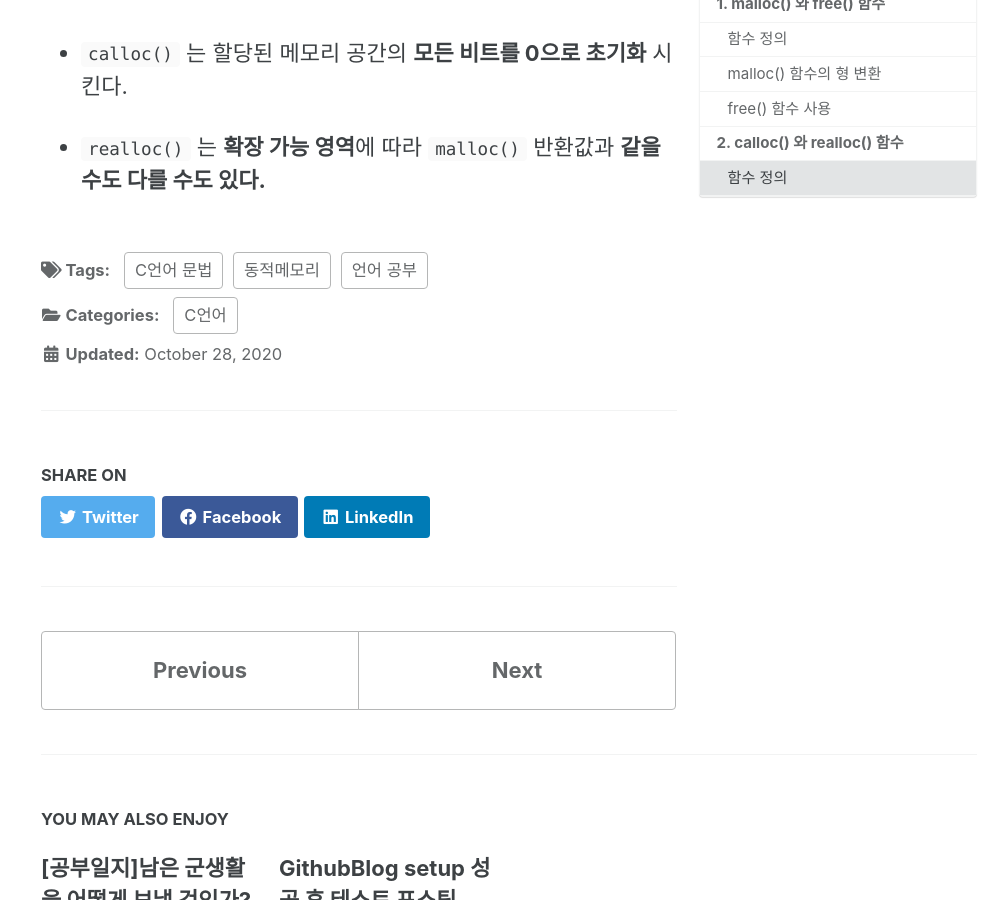
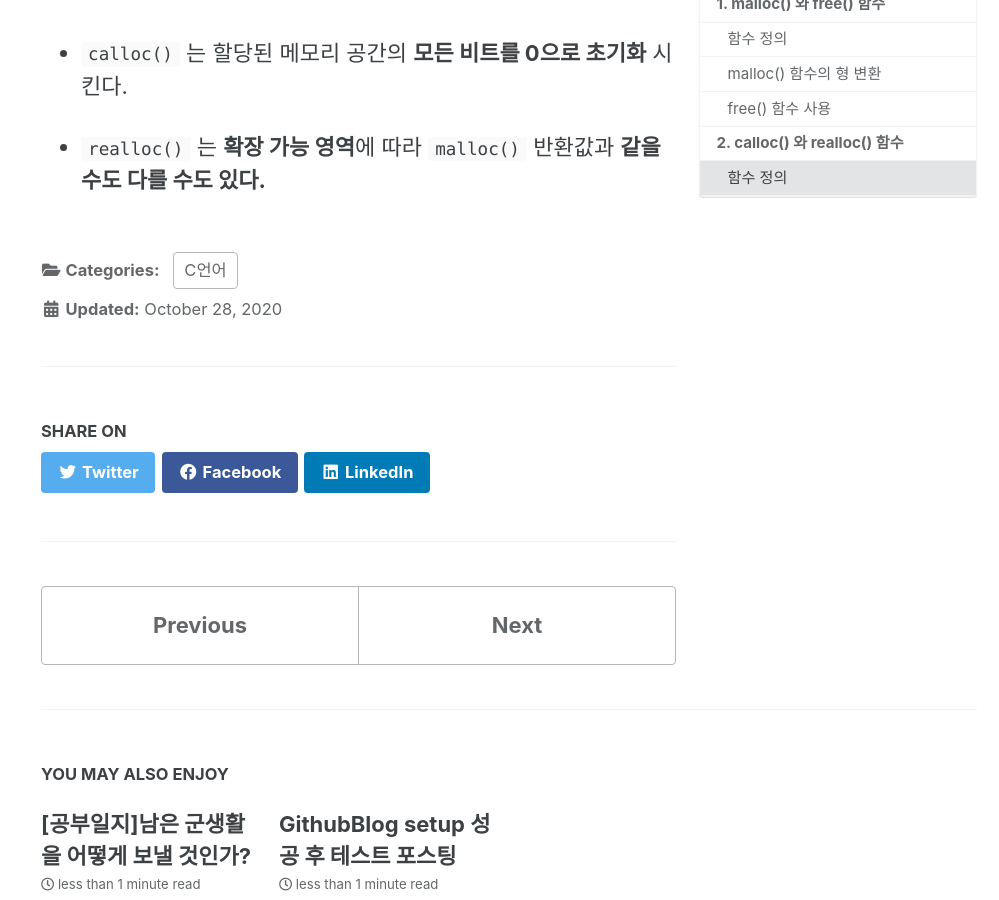
Before and after one commit to alsrb9936/alsrb9936.github.io, a Jekyll site: the page built from _posts/2020-10-28-dynamicMemory.md, in a window 1280 px wide and 900 px high, scrolled down 1878 px. Shown: the whole window, without its empty margins (281-1280 px from the left). Built offline with Jekyll 4.4.1, drawn with Linux system fonts in a browser that asks for light colours; cached includes are drawn as plain includes.

Commit message:
Update 2020-10-28-dynamicMemory.md

```diff
--- a/_posts/2020-10-28-dynamicMemory.md
+++ b/_posts/2020-10-28-dynamicMemory.md
@@ -1,11 +1,8 @@
 ---
 title: "[C언어] 동적 메모리 할당"
+excerpt: "C언어 정리..."
 date: 2020-10-28 08:26:28 -0400
 categories: C언어
-tags:
-  - 동적메모리
-  - C언어 문법
-  - 언어 공부
 toc: true
 toc_sticky: true
 author_profile: false
```
